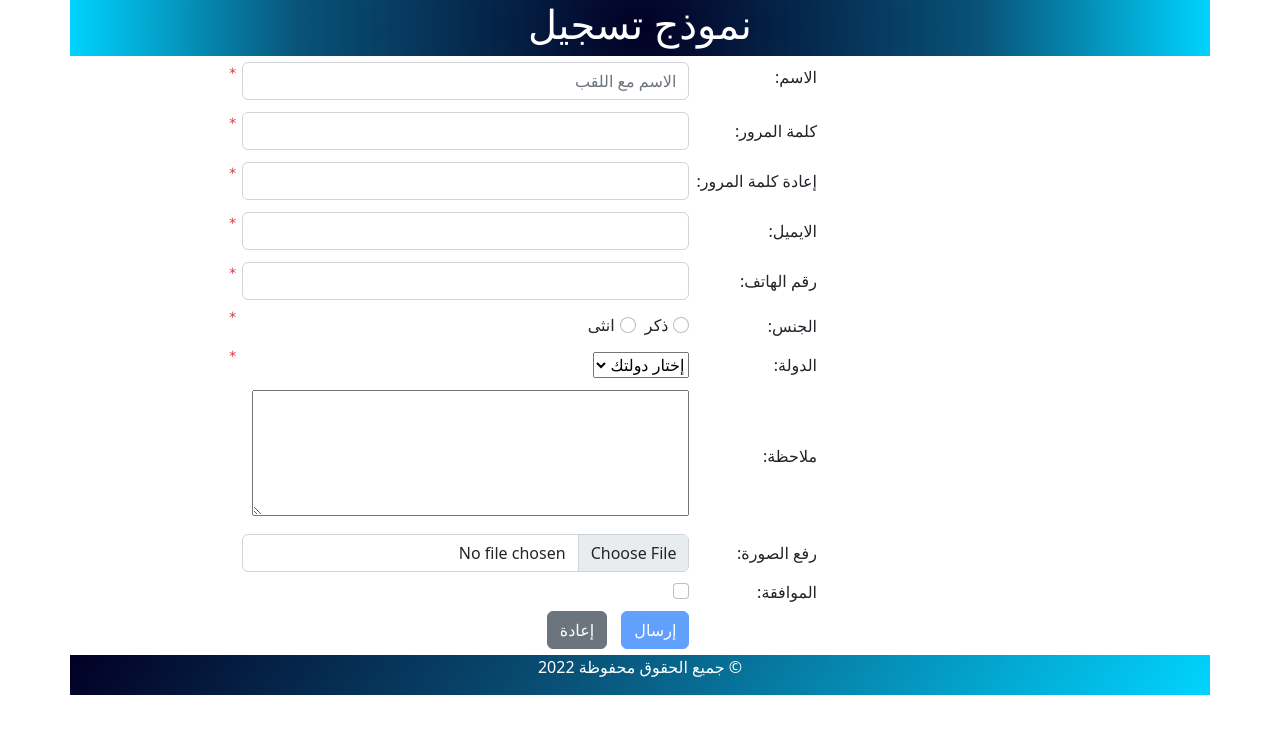
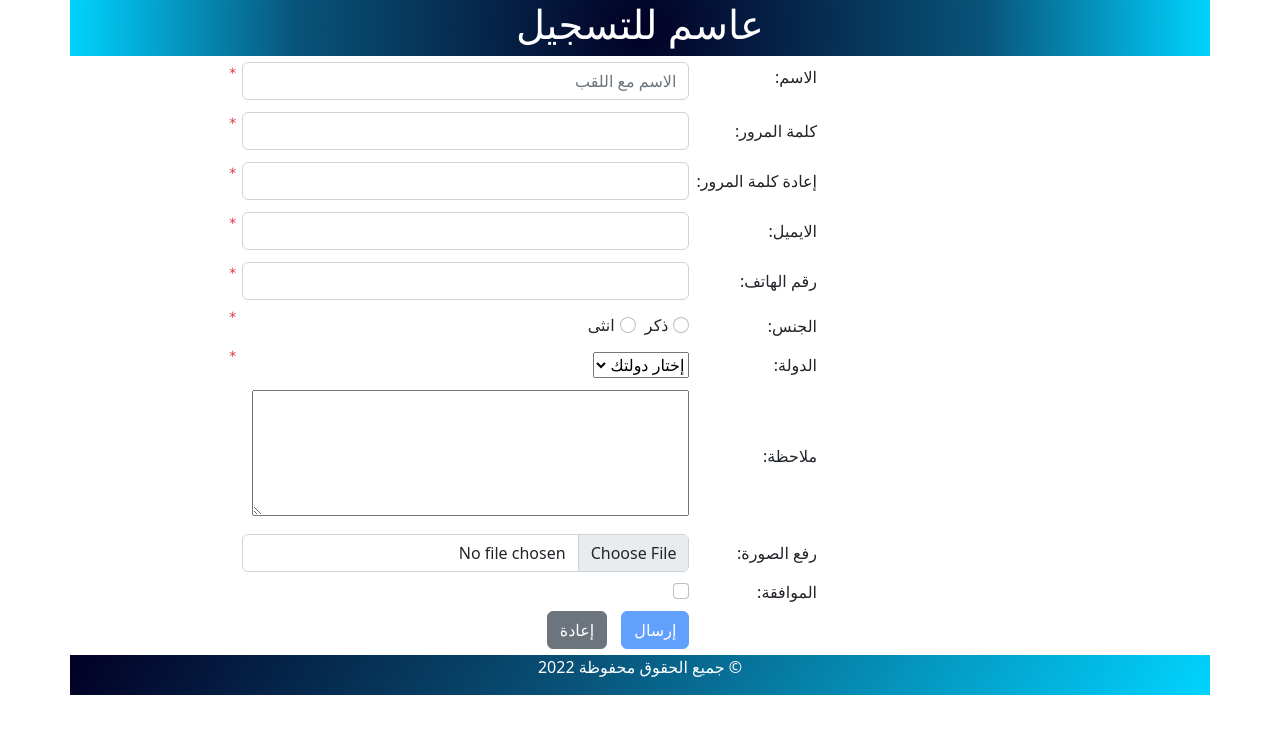
Before and after one commit to asem730/js-validate, a plain HTML site: page index.html in a window 1280 px wide. Drawn offline with nearby package versions, Linux system fonts and the light colour scheme; files that its build step writes are made by us from their sources; files whose address does not match are found by name.

Commit message:
Update index.html: تعديل عنوان التسجيل

```diff
--- a/index.html
+++ b/index.html
@@ -17,7 +17,7 @@
     <div class="container">
         <div class="row">
             <header>
-                <h1>نموذج تسجيل</h1>
+                <h1>عاسم  للتسجيل</h1>
             </header>
             <div class="col-4"></div>
             <div class="col-md-8">
```
